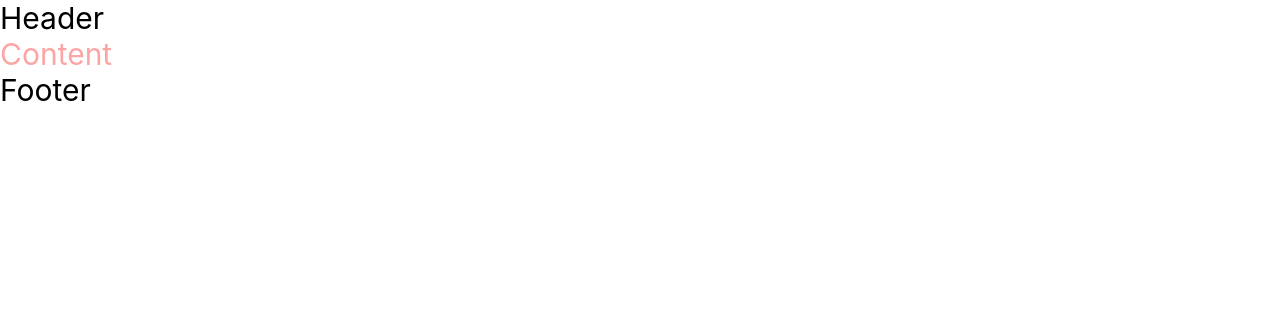
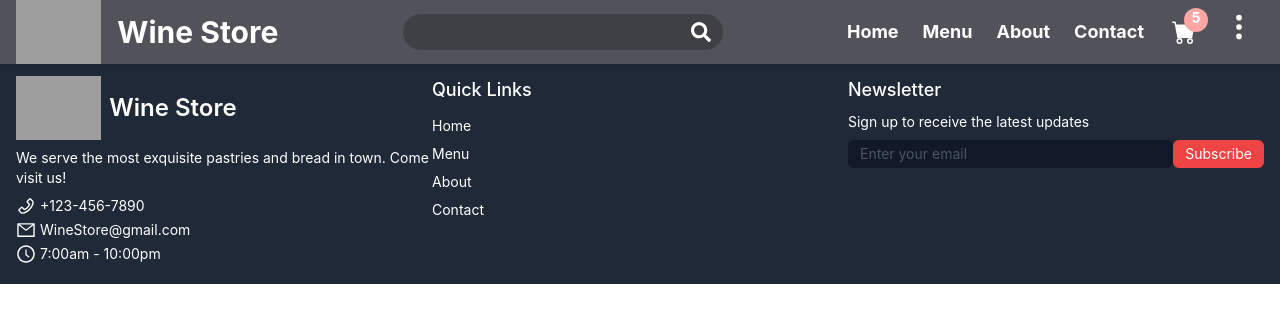
Before and after one commit to NHHung26/DoAnWeb, a React (Create React App) app: page / in a window 1280 px wide. Shown: the top 322 px of the page. Built offline with nearby package versions, Linux system fonts and the light colour scheme; grey boxes are pictures that could not be loaded.

Commit message:
header, footer

```diff
--- a/package.json
+++ b/package.json
@@ -14,6 +14,7 @@
     "moment": "^2.29.4",
     "react": "^18.2.0",
     "react-dom": "^18.2.0",
+    "react-icons": "^4.11.0",
     "react-redux": "^8.1.3",
     "react-router-dom": "^6.17.0",
     "react-scripts": "5.0.1",
--- a/src/pages/theme/Footer/index.js
+++ b/src/pages/theme/Footer/index.js
@@ -1,5 +1,64 @@
 import React from "react";
+import { Link } from "react-router-dom";
+import { AiOutlinePhone, AiOutlineMail, AiOutlineClockCircle } from "react-icons/ai";
 
 export default function Footer() {
-  return <div>Footer</div>;
+  return (
+    <div className="bg-gray-800 text-white mt-5 py-5">
+      <div className="container px-4 mx-auto lg:flex lg:justify-between">
+        <div className="lg:w-1/3">
+          <Link to="/" className="flex items-center">
+            <img className="h-16 mr-2" src="your-logo.png" alt="Logo" />
+            <span className="text-2xl font-semibold">Wine Store</span>
+          </Link>
+          <p className="mt-2 text-sm">
+            We serve the most exquisite pastries and bread in town. Come visit us!
+          </p>
+          <div className="mt-2 flex items-center text-sm">
+            <AiOutlinePhone className="text-xl mr-1" />
+            <span>+123-456-7890</span>
+          </div>
+          <div className="mt-1 flex items-center text-sm">
+            <AiOutlineMail className="text-xl mr-1" />
+            <span>WineStore@gmail.com</span>
+          </div>
+          <div className="mt-1 flex items-center text-sm">
+            <AiOutlineClockCircle className="text-xl mr-1" />
+            <span>7:00am - 10:00pm</span>
+          </div>
+        </div>
+        <div className="lg:w-1/3 mt-5 lg:mt-0">
+          <h3 className="text-lg font-medium">Quick Links</h3>
+          <nav className="mt-2 text-sm">
+            <Link to="/" className="block py-1 hover:underline hover:text-red-500" activeclassname="underline">
+              Home
+            </Link>
+            <Link to="/menu" className="block py-1 hover:underline  hover:text-red-500" activeclassname="underline">
+              Menu
+            </Link>
+            <Link to="/about" className="block py-1 hover:underline  hover:text-red-500" activeclassname="underline">
+              About
+            </Link>
+            <Link to="/contact" className="block py-1 hover:underline  hover:text-red-500" activeclassname="underline">
+              Contact
+            </Link>
+          </nav>
+        </div>
+        <div className="lg:w-1/3 mt-5 lg:mt-0">
+          <h3 className="text-lg font-medium">Newsletter</h3>
+          <p className="mt-2 text-sm">Sign up to receive the latest updates</p>
+          <form className="mt-2 flex">
+            <input
+              type="email"
+              className="w-full px-3 py-1 placeholder-gray-600 bg-gray-900 rounded-md text-gray-100 text-sm focus:outline-none focus:bg-gray-800 focus:shadow-outline-gray"
+              placeholder="Enter your email"
+            />
+            <button className="px-3 py-1 text-white bg-red-500 rounded-md hover:bg-red-400 focus:outline-none focus:bg-red-600 text-sm">
+              Subscribe
+            </button>
+          </form>
+        </div>
+      </div>
+    </div>
+  );
 }
--- a/src/pages/theme/Header/index.js
+++ b/src/pages/theme/Header/index.js
@@ -1,5 +1,96 @@
-import React from "react";
+import React, { useState } from "react";
+import { BsThreeDotsVertical } from "react-icons/bs";
+import { Link } from "react-router-dom";
+import { FaSearch } from "react-icons/fa";
+import { HiOutlineUserCircle } from "react-icons/hi";
+import { BsFillCartFill } from "react-icons/bs";
 
 export default function Header() {
-  return <div className="text-3xl">Header</div>;
+  const [isDropdownOpen, setIsDropdownOpen] = useState(false);
+  const [searchQuery, setSearchQuery] = useState("");
+
+  const toggleDropdown = () => {
+    setIsDropdownOpen(!isDropdownOpen);
+  };
+
+  const handleSearch = (e) => {
+    setSearchQuery(e.target.value);
+  };
+
+  return (
+    <header className="fixed shadow-md w-full h-16 px-2 md:px-4 z-50 bg-zinc-600 text-white mb-2">
+      <div className="flex item-center h-full justify-between">
+        <div className="flex items-center font-bold text-3xl">
+          <img className="h-16 mr-2" src="your-logo.png" alt="Logo" />
+          <h2 className="ml-2">Wine Store</h2>
+        </div>
+
+        {/* Thanh tìm kiếm ở giữa */}
+        <div className="relative flex items-center justify-center">
+          <input
+            type="text"
+            placeholder=""
+            className="w-80 h-9 px-2 py-1 placeholder-gray-500 bg-zinc-700 text-white rounded-full focus:outline-none focus:bg-zinc-800"
+            value={searchQuery}
+            onChange={handleSearch}
+          />
+          <button className="absolute right-3 focus:outline-none" onClick={handleSearch}>
+            <FaSearch className="text-xl text-white" />
+          </button>
+          <button className="absolute right-3 focus:outline-none" onClick={handleSearch}>
+            <i className="fas fa-search text-xl text-white"></i>
+          </button>
+        </div>
+
+        <div className="flex items-center gap-4 md:gap-7 text-white-500">
+          <nav className="gap-4 md:gap-6 text-base md:text-lg hidden md:flex font-bold">
+            <Link to={"/"}>Home</Link>
+            <Link to={"menu/6439561f307ca1a748b152fc"}>Menu</Link>
+            <Link to={"about"}>About</Link>
+            <Link to={"contact"}>Contact</Link>
+          </nav>
+          <div className="text-2xl relative">
+            <Link to="cart">
+              <BsFillCartFill className="cursor-pointer" />
+            </Link>
+            <div className="absolute -top-3 -right-3 h-6 w-6 rounded-full m-0 p-0 text-sm font-bold text-center bg-red-300">
+              5 {/* Số lượng sản phẩm trong giỏ hàng */}
+            </div>
+          </div>
+
+          <div className="cursor-pointer relative">
+            <div className="text-3xl w-10 h-10 rounded-full overflow-hidden">
+              <div>
+                <BsThreeDotsVertical
+                  className="cursor-pointer"
+                  onClick={toggleDropdown}
+                />
+              </div>
+            </div>
+            {isDropdownOpen && (
+              <div className="absolute right-2 bg-white py-3 px-2 shadow drop-shadow-md flex flex-col min-w-[120px] text-center">
+                <Link to={"login"} className="whitespace-nowrap cursor-pointer px-2 md:text-lg text-gray-800">
+                  Login
+                </Link>
+                <nav className="text-base md:text-lg flex flex-col">
+                  <Link to={"/"} className="px-2 py-1 text-gray-800">
+                    Home
+                  </Link>
+                  <Link to={"menu/6439561f307ca1a748b152fc"} className="px-2 py-1 text-gray-800">
+                    Menu
+                  </Link>
+                  <Link to={"about"} className="px-2 py-1 text-gray-800">
+                    About
+                  </Link>
+                  <Link to={"contact"} className="px-2 py-1 text-gray-800">
+                    Contact
+                  </Link>
+                </nav>
+              </div>
+            )}
+          </div>
+        </div>
+      </div>
+    </header>
+  );
 }
```
Also changed, not shown: 1 other file (tests, documents, lock files or other folders).
